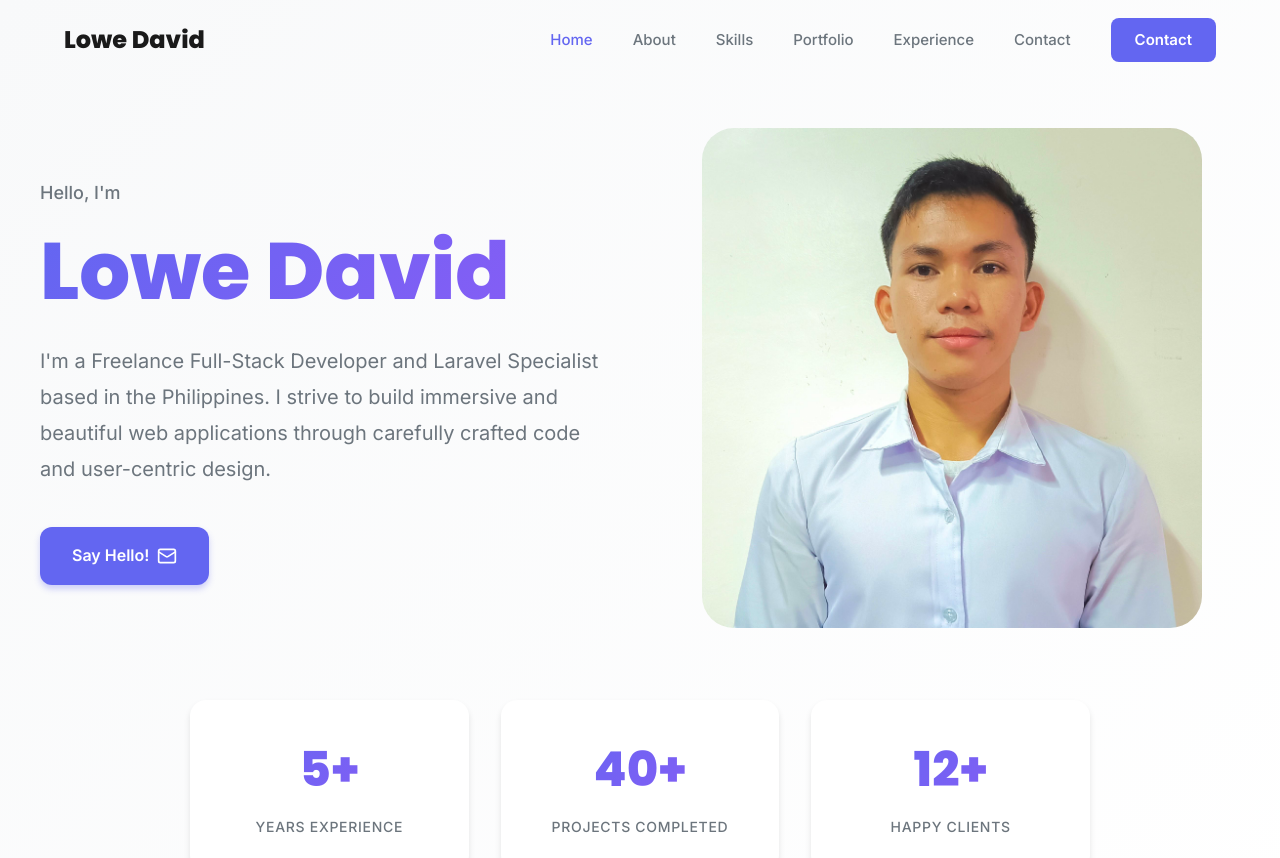
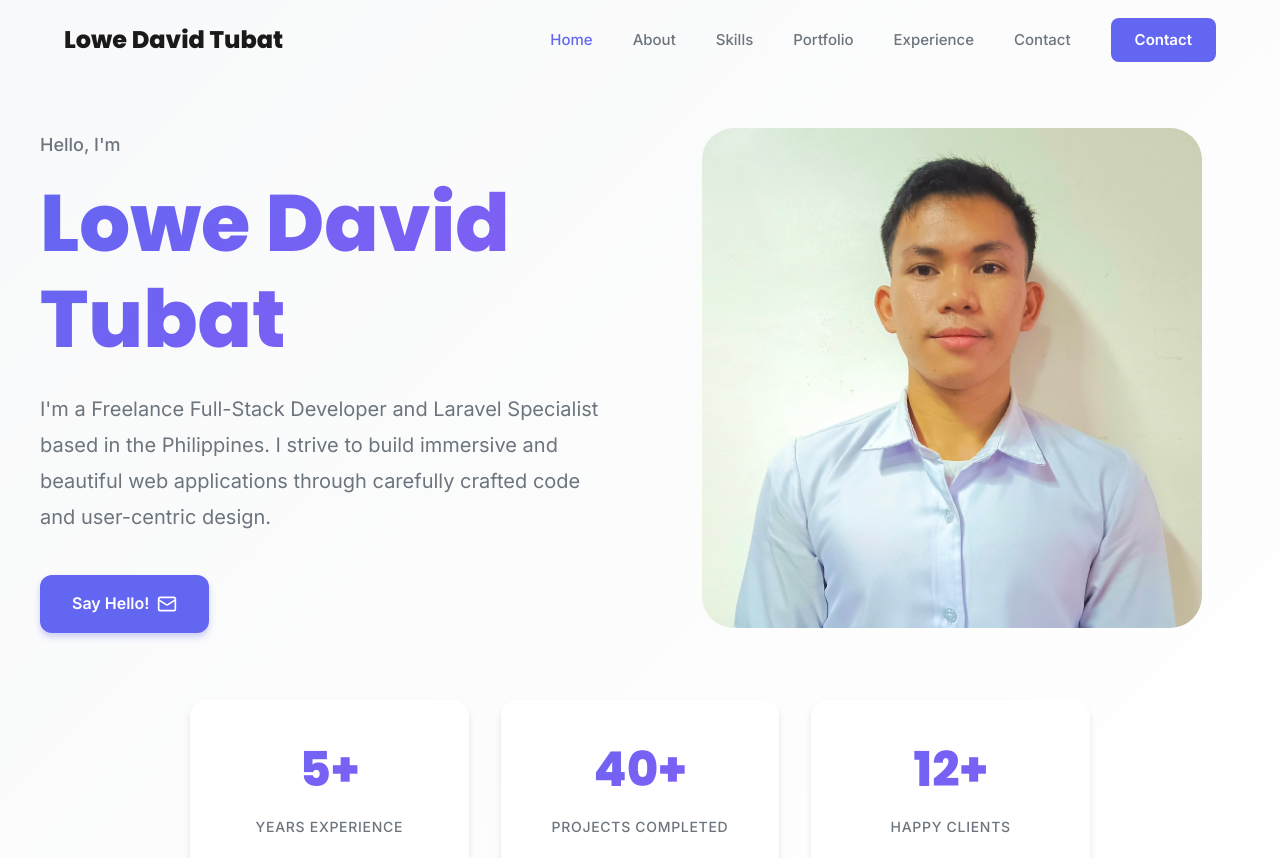
Before and after one commit to LoweDavid02/my-personal-portfolio2026, a React (Vite) app: page / in a window 1280 px wide. Shown: the top 858 px of the page. Built offline with nearby package versions, Linux system fonts and the light colour scheme.

Commit message:
Changing the name into my complete name

```diff
--- a/src/components/Hero.jsx
+++ b/src/components/Hero.jsx
@@ -64,7 +64,7 @@ const Hero = () => {
                 backgroundClip: 'text',
               }}
             >
-              Lowe David
+              Lowe David Tubat
             </motion.h1>
 
             {/* Description */}
@@ -146,7 +146,7 @@ const Hero = () => {
             >
               <img
                 src={profileImage}
-                alt="Lowe David"
+                alt="Lowe David Tubat"
                 style={{
                   width: '100%',
                   height: 'auto',
--- a/src/components/Navbar.jsx
+++ b/src/components/Navbar.jsx
@@ -87,7 +87,7 @@ const Navbar = () => {
                 e.target.style.color = '#1a1a1a';
               }}
             >
-              Lowe David
+              Lowe David Tubat
             </a>
 
             {/* Desktop Navigation */}
```
